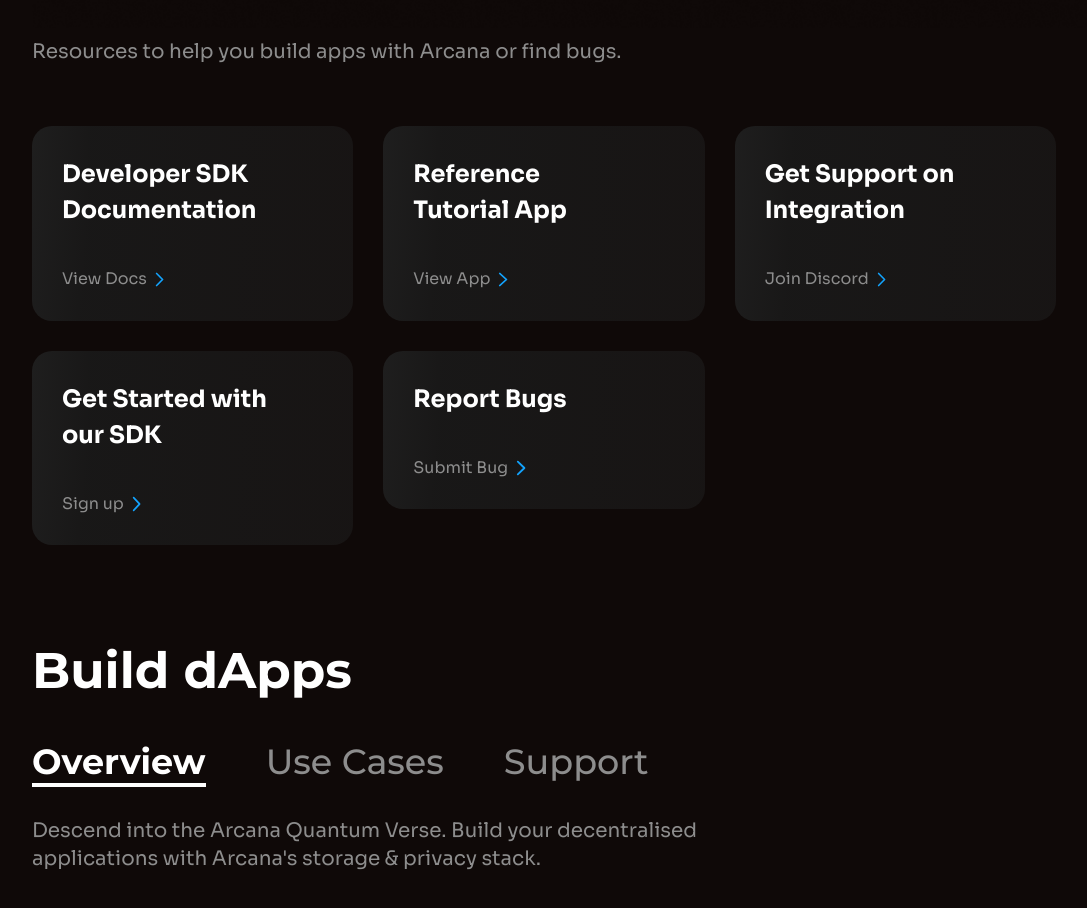
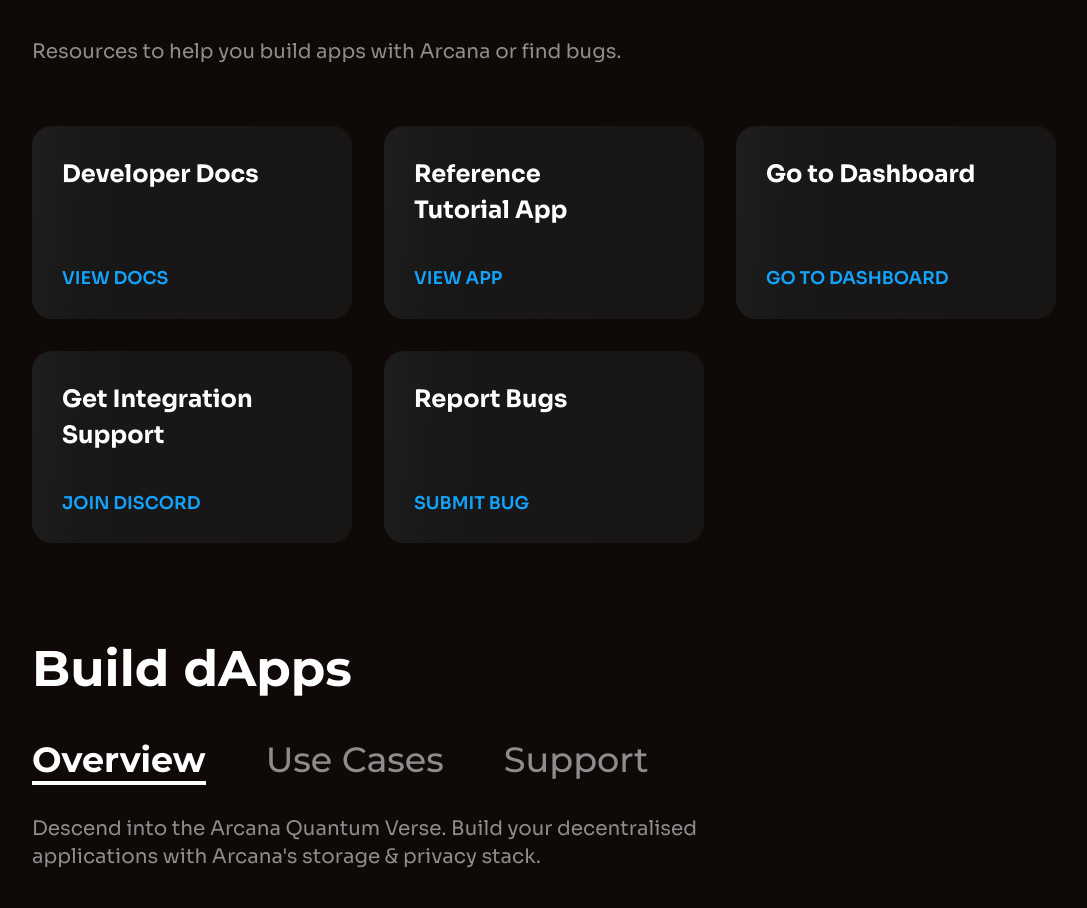
Before and after one commit to arcana-network/testnet-site, a Nuxt app: page / in a window 1280 px wide. Shown: the part 2440-3348 px from the top of the page, without its empty margins (96-1183 px from the left). Built offline with nearby package versions, Linux system fonts and the light colour scheme.

Commit message:
Modify quicklinks order and fix stylng of cards

```diff
--- a/components/QuickLinks.vue
+++ b/components/QuickLinks.vue
@@ -1,38 +1,37 @@
 <template>
   <div class="quicklinks-cards">
-    <div v-for="quickLink in quickLinks" :key="quickLink.name">
-      <a :href="quickLink.link" target="_blank">
-        <v-card class="quicklinks-card">
+    <v-card
+      v-for="quickLink in quickLinks"
+      :key="quickLink.name"
+      class="quicklinks-card"
+    >
       <v-stack
         direction="column"
         sm-direction="column"
         align="start"
         gap="1.25rem"
         sm-gap="1rem"
+        justify="space-between"
+        class="quicklinks-content-container"
       >
         <v-text class="quicklinks-title" :weight="700" line-height="1.5">
           {{ quickLink.title }}
         </v-text>
-            <v-stack
-              direction="row"
-              align="center"
-              justify="center"
-              gap=".5rem"
-            >
-              <v-text
+        <v-stack direction="row" align="center" justify="center" gap=".5rem">
+          <v-button
+            type="link"
             class="quicklinks-link-text"
             :weight="400"
             line-height="1.4"
             color="secondary"
-              >
-                {{ quickLink.linkText }}
-              </v-text>
-              <v-image class="quicklinks-arrow" path="images/arrow-right.svg" />
+            :label="quickLink.linkText"
+            label-transform="uppercase"
+            :href="quickLink.link"
+            target="_blank"
+          />
         </v-stack>
       </v-stack>
     </v-card>
-      </a>
-    </div>
   </div>
 </template>
 
@@ -44,7 +43,7 @@
       quickLinks: [
         {
           name: 'docs',
-          title: 'Developer SDK Documentation',
+          title: 'Developer Docs',
           link: 'https://docs.arcana.network',
           linkText: 'View Docs',
         },
@@ -55,21 +54,21 @@
           linkText: 'View App',
         },
         {
+          name: 'dashboard',
+          title: 'Go to Dashboard',
+          link: 'https://dashboard.arcana.network',
+          linkText: 'Go to Dashboard',
+        },
+        {
           name: 'discord',
-          title: 'Get Support on Integration',
+          title: 'Get Integration Support',
           link: 'https://discord.gg/w6ej4FtqYS',
           linkText: 'Join Discord',
         },
         {
-          name: 'signup',
-          title: 'Get Started with our SDK',
-          link: 'https://dashboard.arcana.network',
-          linkText: 'Sign up',
-        },
-        {
-          name: 'discourse',
+          name: 'report-bugs',
           title: 'Report Bugs',
-          link: 'https://forum.arcana.network',
+          link: '#',
           linkText: 'Submit Bug',
         },
       ],
@@ -87,7 +86,7 @@
 
 .quicklinks-cards {
   display: grid;
-  grid-gap: 1.875rem;
+  grid-gap: 2rem;
   grid-template-columns: repeat(3, 1fr);
   width: 100%;
 
@@ -96,24 +95,19 @@
   }
 
   @media (--viewport-small) {
-    grid-gap: 1.25rem;
+    grid-gap: 1rem;
     grid-template-columns: 1fr;
   }
 }
 
 .quicklinks-card {
-  opacity: 1;
-  transition: opacity 0.15s ease-in;
-
   @media (--viewport-small) {
     padding: 2rem !important;
   }
 }
 
-.quicklinks-card:hover,
-.quicklinks-card:focus {
-  opacity: 0.8;
-  transition: opacity 0.15s ease-in;
+.quicklinks-content-container {
+  height: 100%;
 }
 
 .quicklinks-title {
@@ -127,21 +121,4 @@
     max-width: unset;
   }
 }
-
-.quicklinks-arrow {
-  width: 0.6em;
-}
-
-.btn-submit-bugs {
-  align-self: end;
-  flex-grow: 0;
-  flex-shrink: 0;
-  width: 16rem;
-
-  @media (--viewport-small) {
-    flex-grow: 1;
-    flex-shrink: 1;
-    width: 100%;
-  }
-}
 </style>
```
Lines whose indentation alone changed are shown as unchanged.
